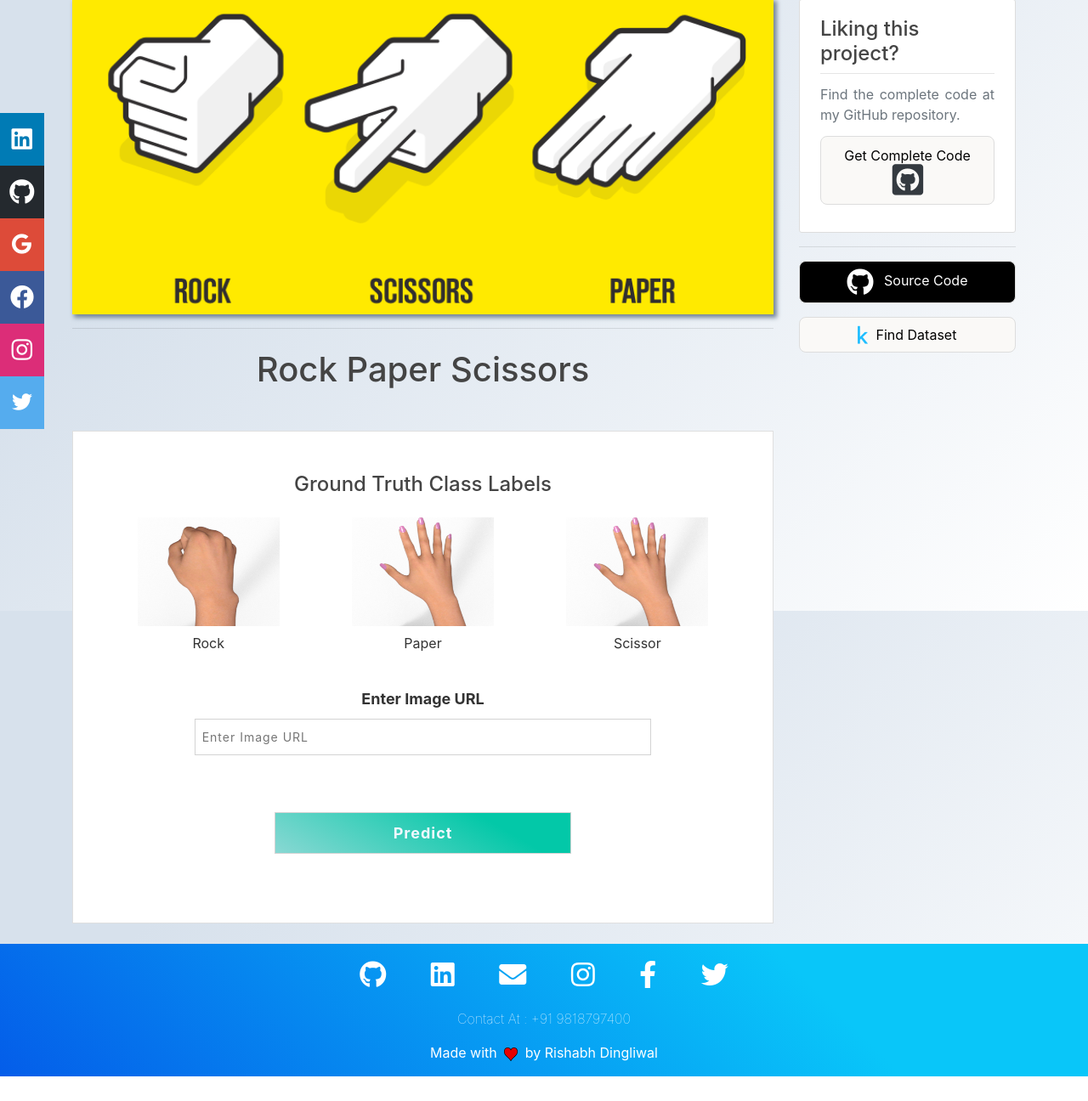
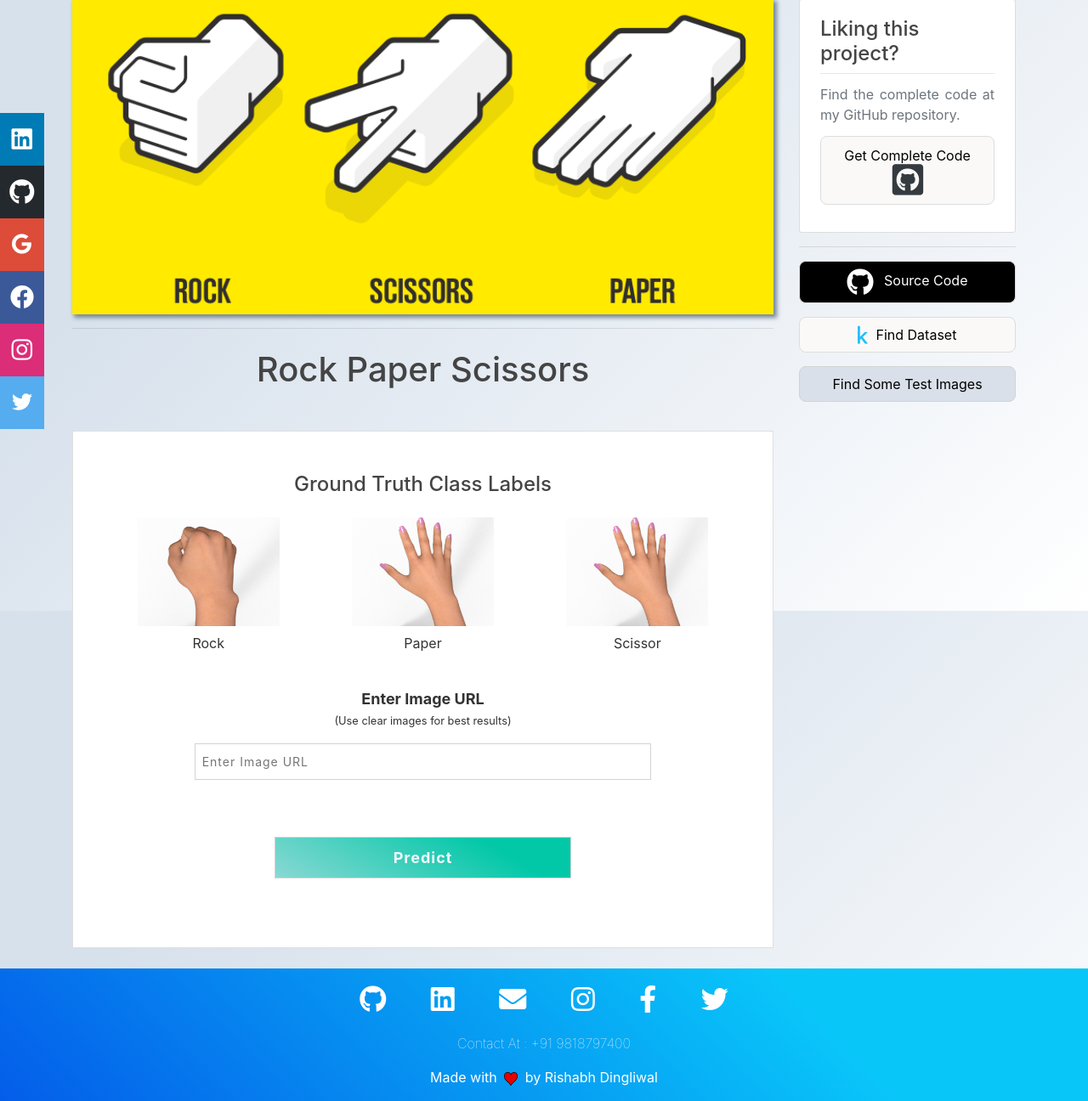
Before and after one commit to rishabh1323/The-ML-DL-App, a Flask app: page /deep-learning/rock-paper-scissors in a window 1280 px wide. Shown: the part 81-1377 px from the top of the page at 85% size. Before the commit the page ends 1348 px from the top, so only its background shows below. Run offline with Flask 2, Linux system fonts and the light colour scheme; some libraries are stand-ins or nearby versions.

Commit message:
Template fixes & add test images button

```diff
--- a/static/main.css
+++ b/static/main.css
@@ -214,6 +214,27 @@ footer {
     transform: scale(1.3);
 }
 
+#test-image-button {
+    text-decoration: none;
+    color: black;
+    align-items: center;
+}
+
+#test-image-button div{
+    background-color: #dae0e9;
+    text-align: center;
+    vertical-align: middle;
+    padding: 0.5rem 1rem;
+    border-radius: 0.5rem;
+    border: solid 0.5px lightgrey;
+    transition: all 0.2s ease-in-out;
+}
+
+#test-image-button div:hover{
+    transform: scale(1.01);
+    box-shadow: 0px 0px 3px 1px darkslategray;
+}
+
 .stats-button {
     width: 100%;
     padding: 0.5rem 0rem;
--- a/templates/layout.html
+++ b/templates/layout.html
@@ -109,6 +109,7 @@
                         <i class="fab fa-github fa-2x"></i> Source Code
                     </div>
                 </a>
+
                 {% if data_dict.get(dataset_link) != "" %}
                 <a href="{{ data_dict.get('dataset_link') }}" id="dataset-button" class="kaggle"
                    target="_blank" rel="noopener noreferrer">
@@ -118,9 +119,17 @@
                 </a>
                 {% endif %}
 
+                {% if data_dict.get('test_images_link') %}
+                <a href="{{ data_dict.get('test_images_link') }}" id="test-image-button"
+                   target="_blank" rel="noopener noreferrer">
+                    <div class="content-section">
+                        Find Some Test Images
+                    </div>
+                </a>
+                {% endif %}
 
                 {% if data_dict['stats_images_list'] %}
-                <div class="content-section text-center py-2 mt-5" style="width: 100%;">
+                <div class="content-section text-center py-2 mt-2" style="width: 100%;">
                     <h5 class="mt-1">Stats For Nerds</h5>
                     <hr>
                     {% for key in data_dict['stats_images_list'].keys() %}
--- a/templates/predict/digit_recognition.html
+++ b/templates/predict/digit_recognition.html
@@ -45,6 +45,7 @@
                 </div>
             </div>
 
+            <!-- Input URL Box -->
             <div class="row mt-4">
                 <div class="col-8 col-md-9 m-auto">
                     <!-- <div class="file-upload-wrapper">
@@ -62,6 +63,7 @@
                 </div>
             </div>
 
+            <!-- Input Image with Contours (if any) -->
             {% if prediction_text %}
             <div class="row mb-2">
                 <div class="col-4 m-auto">
@@ -82,7 +84,7 @@
 
             <!-- Output Prediction Text -->
             {% if prediction_text %}
-            <h4>Recognized Digits</h4>
+            <h4 class="mt-2">Recognized Digits</h4>
             <div id="OutputPredictionText" class="mt-4 d-flex justify-content-around">
                 {% for i in range(prediction_text['digit_image']|length) %}
                 <div>
--- a/templates/predict/rock_paper_scissors.html
+++ b/templates/predict/rock_paper_scissors.html
@@ -42,9 +42,11 @@
                     </div>
                     <h4 class="mt-n1">OR</h4> -->
                     <div class="mt-3">
-                        <label for="image-upload-url">Enter Image URL</label>
+                        <label for="image-upload-url" class="mb-n3">Enter Image URL</label>
+                        <br>
+                        <small>(Use clear images for best results)</small>
                         <input type="url" name="ImageUploadURL" id="image-upload-url" placeholder="Enter Image URL"
-                               value="{{ request.form['ImageUploadURL'] }}" required>
+                               value="{{ request.form['ImageUploadURL'] }}" class="mt-3" required>
                     </div>
                 </div>
             </div>
--- a/url_dict.py
+++ b/url_dict.py
@@ -32,7 +32,7 @@ url_dict = {
     '2' : {
         "source_code_link" : "https://github.com/rishabh1323/Deep-Learning-Basic-Projects/tree/main/MNIST%20Digit%20Recognition",
         "dataset_link" : "https://www.kaggle.com/scolianni/mnistasjpg",
-        "test_images_link" : "",
+        "test_images_link" : "https://ia801408.us.archive.org/view_archive.php?archive=/17/items/mnist_digit_recognizer_dataset/test.zip",
         "stats_images_list" : {
             "Graphs" : [
                 "/static/statistics_images/2_graph_1.png", "/static/statistics_images/2_graph_2.png"
@@ -58,7 +58,8 @@ url_dict = {
     },
     # Rock Paper Scissors
     '3' : {
-        "source_code_link" : "https://github.com/rishabh1323/Deep-Learning-Basic-Projects/tree/main/Rock%20Paper%20Scissors"
+        "source_code_link" : "https://github.com/rishabh1323/Deep-Learning-Basic-Projects/tree/main/Rock%20Paper%20Scissors",
+        "test_images_link" : "https://ia803402.us.archive.org/view_archive.php?archive=/11/items/rock-paper-scissors-dataset/rps-test-set.zip"
     },
     # Bank Note Authentication
     '4' : {
```
